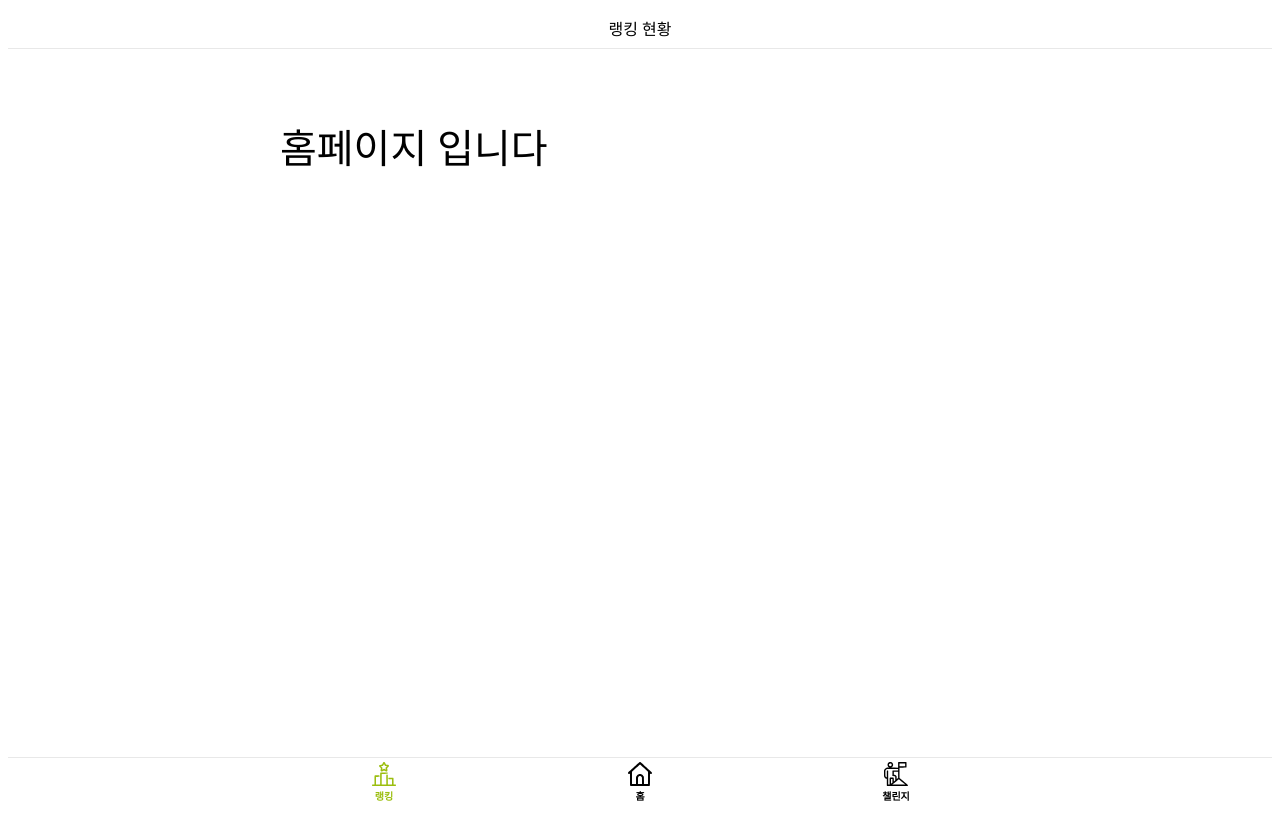
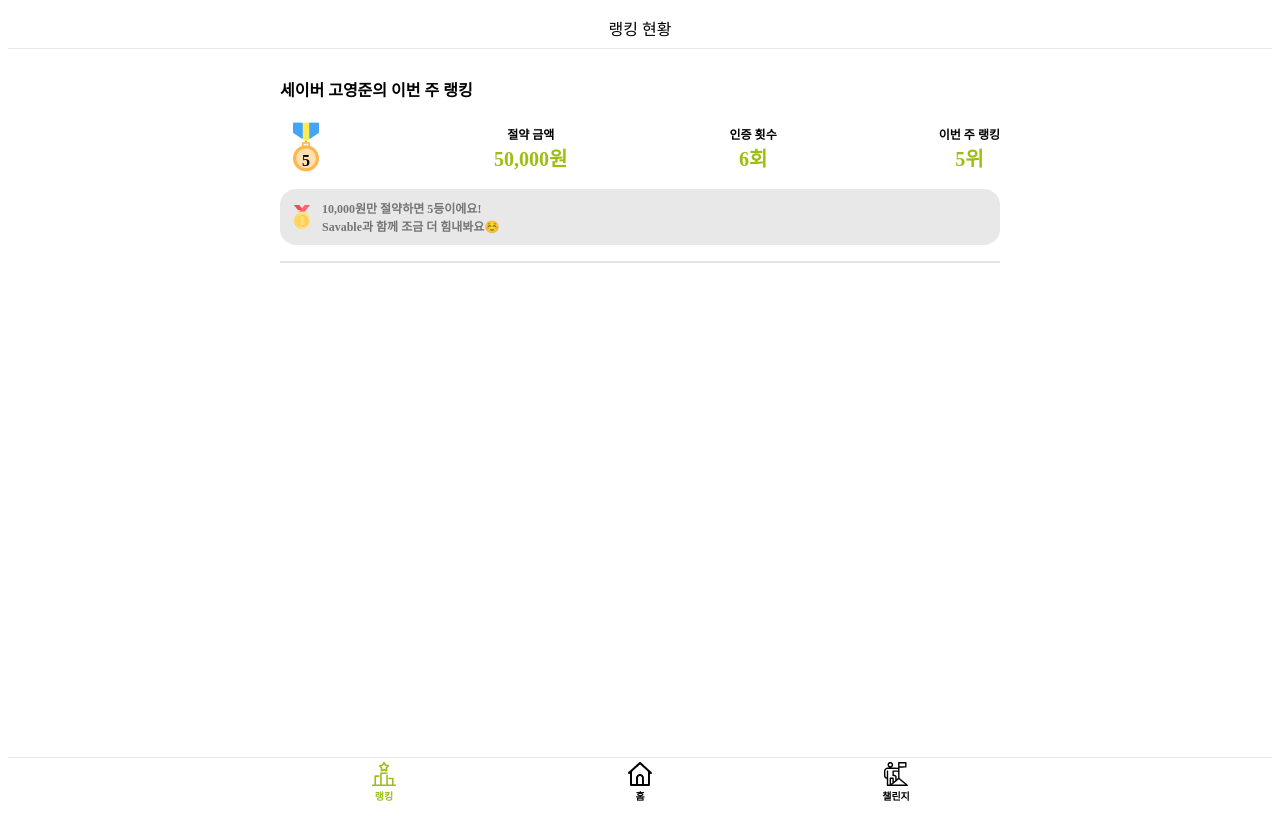
Before and after one commit to TEAM-HUNDRED/savable-web, a React (Create React App) app: page /ranking in a window 1280 px wide. Built offline with nearby package versions, Linux system fonts and the light colour scheme.

Commit message:
[FEATURE] Generate ui ranking header

```diff
--- a/src/assets/images/index.ts
+++ b/src/assets/images/index.ts
@@ -1,5 +1,9 @@
 import CoffeeImage from "./coffee_examples.jpg";
+import MedalImage from "./medal.png";
+import RedMedalImage from "./red_medal.png";
 
 export const Images = {
   coffee: CoffeeImage,
+  medal: MedalImage,
+  redMedal: RedMedalImage,
 };
--- /dev/null
+++ b/src/components/RankingHeader/index.tsx
@@ -0,0 +1,119 @@
+import { Images } from "assets/images";
+import styled from "styled-components";
+
+function RankingHeader() {
+  const rankingData = [
+    { title: "절약 금액", content: "50,000원" },
+    { title: "인증 횟수", content: "6회" },
+    { title: "이번 주 랭킹", content: "5위" },
+  ];
+
+  const money = "10,000원";
+  const numberOfRank = "5";
+  const descriptionText = `${money}만 절약하면 ${numberOfRank}등이에요!\nSavable과 함께 조금 더 힘내봐요☺️`;
+
+  return (
+    <Container>
+      <ContentContainer>
+        <MedalContainer>
+          <RankingText>{numberOfRank}</RankingText>
+          <MedalImage src={Images.medal} />
+        </MedalContainer>
+        {rankingData.map((item) => {
+          return (
+            <RankingContainer>
+              <RankingIndexText>{item.title}</RankingIndexText>
+              <RankingValueText>{item.content}</RankingValueText>
+            </RankingContainer>
+          );
+        })}
+      </ContentContainer>
+      <DescriptionContainer>
+        <RedMedalImage src={Images.redMedal} />
+        <DescriptionText>{descriptionText}</DescriptionText>
+      </DescriptionContainer>
+    </Container>
+  );
+}
+
+const Container = styled.div`
+  width: 100%;
+  margin-top: 20px;
+  box-sizing: border-box;
+`;
+
+const MedalContainer = styled.div`
+  width: 52px;
+  height: 52px;
+  position: relative;
+`;
+
+const MedalImage = styled.img`
+  width: 52px;
+  height: 52px;
+`;
+
+const RankingText = styled.p`
+  position: absolute;
+  bottom: 0px;
+  margin: 0px;
+  font-size: 16px;
+  font-weight: 700;
+  z-index: 5;
+  left: 50%;
+  transform: translate(-50%, -15%);
+`;
+
+const ContentContainer = styled.div`
+  display: flex;
+  flex-direction: row;
+  justify-content: space-between;
+`;
+
+const RankingContainer = styled.div`
+  display: flex;
+  flex-direction: column;
+  align-items: center;
+`;
+
+const RankingIndexText = styled.p`
+  margin: 0px;
+  margin-top: 4px;
+  font-size: 12px;
+  font-weight: 700;
+`;
+
+const RankingValueText = styled.p`
+  margin: 0px;
+  font-size: 20px;
+  font-weight: 700;
+  color: #9bbe0f;
+`;
+
+const DescriptionContainer = styled.div`
+  display: flex;
+  flex-direction: row;
+  align-items: center;
+  width: 100%;
+  padding: 10px;
+  background-color: #e8e8e8;
+  border-radius: 16px;
+  margin: 16px 0px;
+  box-sizing: border-box;
+`;
+
+const RedMedalImage = styled.img`
+  width: 24px;
+  height: 24px;
+  margin-right: 8px;
+`;
+
+const DescriptionText = styled.p`
+  margin: 0px;
+  font-size: 12px;
+  font-weight: 700;
+  color: #757575;
+  white-space: pre-line;
+`;
+
+export default RankingHeader;
--- a/src/index.tsx
+++ b/src/index.tsx
@@ -5,6 +5,7 @@ import { Route, BrowserRouter as Router, Routes } from "react-router-dom";
 
 import HomePage from "pages/HomePage";
 import ChallengePage from "pages/ChallengePage";
+import RankingPage from "pages/RankingPage";
 
 import LayoutContainer from "container/LayoutContainer";
 
@@ -17,7 +18,7 @@ root.render(
       <Routes>
         <Route path="/" element={<LayoutContainer />}>
           <Route path="" element={<HomePage />} />
-          <Route path="ranking" element={<HomePage />} />
+          <Route path="ranking" element={<RankingPage />} />
           <Route path="challenge" element={<ChallengePage />} />
         </Route>
       </Routes>
--- /dev/null
+++ b/src/pages/RankingPage/index.tsx
@@ -0,0 +1,34 @@
+import styled from "styled-components";
+
+import RankingHeader from "components/RankingHeader";
+
+function RankingPage() {
+  const userName = "고영준";
+
+  return (
+    <Container>
+      <TitleText>{`세이버 ${userName}의 이번 주 랭킹`}</TitleText>
+      <RankingHeader />
+      <Divider />
+    </Container>
+  );
+}
+
+const Container = styled.div`
+  width: 100%;
+  box-sizing: border-box;
+`;
+
+const TitleText = styled.p`
+  margin: 0px;
+  font-size: 16px;
+  font-weight: 700;
+`;
+
+const Divider = styled.div`
+  width: 100%;
+  height: 2px;
+  background-color: #e3e3e3;
+`;
+
+export default RankingPage;
```
Also changed, not shown: src/assets/images/medal.png (added), src/assets/images/red_medal.png (added).
